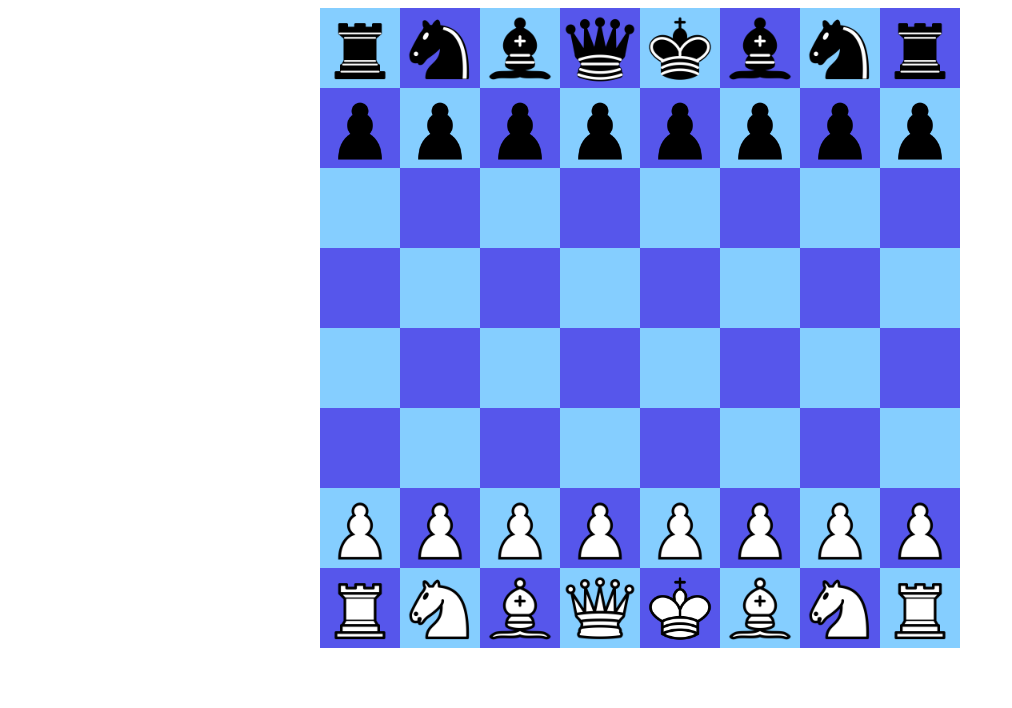
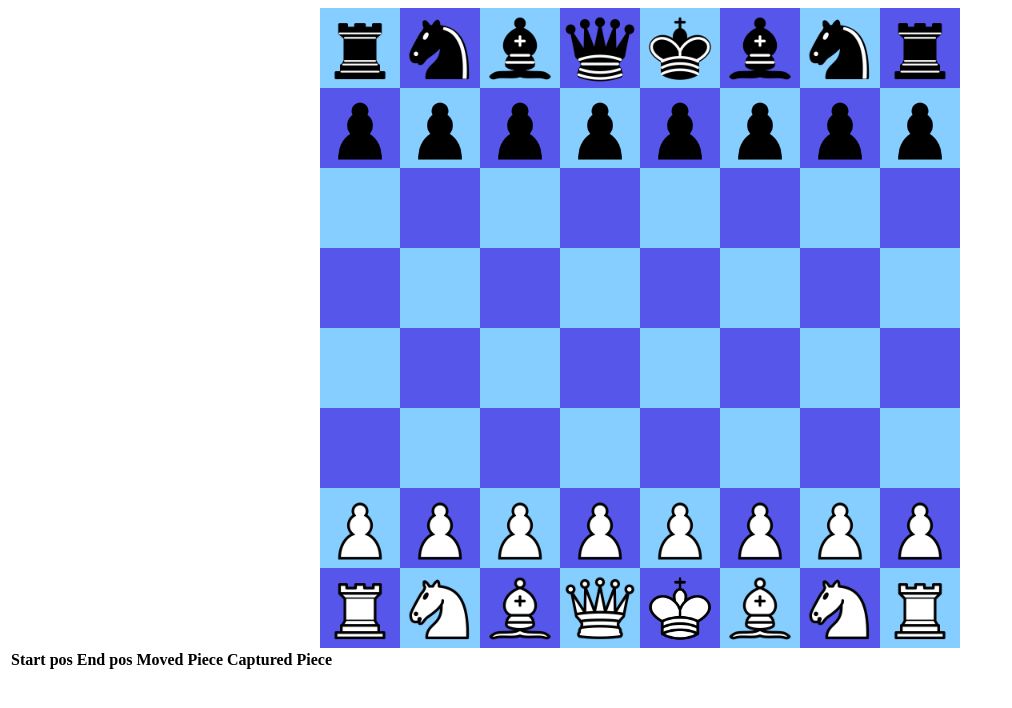
Before and after one commit to ductapemobie/vue-chess, a Vue app: page / in a window 1280 px wide. Shown: the top 708 px of the page, without its empty margins (0-1012 px from the left). Built offline with nearby package versions, Linux system fonts and the light colour scheme.

Commit message:
table somewhat implemented

```diff
--- a/src/components/ChessBoard.vue
+++ b/src/components/ChessBoard.vue
@@ -1,4 +1,5 @@
 <template>
+    <div>
     <div class="chess-grid">
         <div v-for="row in initialBoard" :key="row" class="chess-row">
             <div v-for="square in row.cells" :key="square" class="chess-square">
@@ -6,15 +7,19 @@
             </div>
         </div>
     </div>
+    <MovesTable :moves="moveHistory"/>
+    </div>
 </template>
 
 <script>
     import ChessSquare from "./ChessSquare.vue"
+    import MovesTable from "./MovesTable.vue"
 
     export default {
         name: 'ChessBoard',
         components:{
-            ChessSquare
+            ChessSquare,
+            MovesTable
         },
         data(){
             return {
@@ -100,7 +105,8 @@
                     ["", "", "", "", "", "", "", ""],
                     ["wp", "wp", "wp", "wp", "wp", "wp", "wp", "wp"],
                     ["wr", "wn", "wb", "wq", "wk", "wb", "wn", "wr"],
-                ]
+                ],
+                moveHistory:[]
             }
         },
         computed:{
@@ -349,6 +355,14 @@
                 const oppTurn = (turn === "white") ? "black" : "white";
                 const backRow = (this.turn === 'white') ? 7 : 0;
                 const capturedPiece = this.boardState[newY][newX];
+                //will need to add some goofy stuff to this for en passant promotion and castles
+                const moveObj = {
+                    captured: capturedPiece,
+                    piece: this.selectedPiece.piece,
+                    start: {x : X, y : Y},
+                    end: {x : newX, y : newY}
+                };
+                this.moveHistory.push(moveObj);
                 //a piece was captured
                 if (capturedPiece){
                     const capPieceArr = this.pieces[oppTurn][capturedPiece[1]];
@@ -385,7 +399,7 @@
                 if (pieceArr[index].canCastle)pieceArr[index].canCastle = false;
 
                 //2d update boardstate
-                this.boardState[newY][newX] =  this.selectedPiece.piece;
+                this.boardState[newY][newX] = this.selectedPiece.piece;
                 this.boardState[Y][X] = "";
 
                 //2e promote pawn if necessairy
@@ -393,6 +407,7 @@
                     if ((this.turn === "white") ? (newY === 0) : (newY === 7)){
                         pieceArr.splice(index, 1);
                         this.pieces[turn]['q'].push({x:newX, y:newY});
+                        this.boardState[newY][newX] = turn[0] + 'q'
                     }
                 }
 
--- /dev/null
+++ b/src/components/MovesTable.vue
@@ -0,0 +1,46 @@
+<template>
+
+<table>
+<tr>
+    <th>Start pos</th>
+    <th>End pos</th>
+    <th>Moved Piece</th>
+    <th>Captured Piece</th>
+</tr>
+<tr v-for:="(move, index) in moves" :key="move" v-bind:class="index % 2 === 0 ? 'white' : 'black'">
+    <td>{{move.start.y}}{{move.start.x}}</td>
+    <td>{{move.end.y}}{{move.end.x}}</td>
+    <td>{{move.piece}}</td>
+    <td>{{move.captured}}</td>
+</tr>
+
+</table>
+
+</template>
+
+<script>
+export default{
+    name:"MovesTable",
+    props:{
+        moves: Array
+    },
+    computed:{
+
+    }
+    //maybe someday have a method to make moves look good
+}
+</script>
+
+<style scoped>
+    .white {
+        background-color: #EEE;
+        color: #111;
+    }
+
+    .black {
+        background-color: #111;
+        color: #eee;
+    }
+
+
+</style>
```
